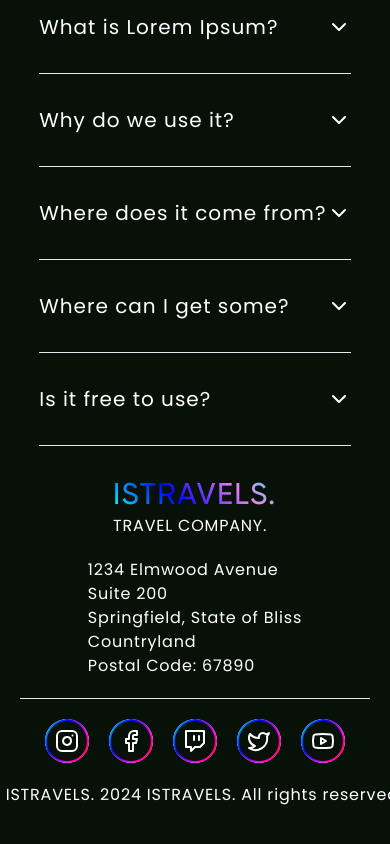
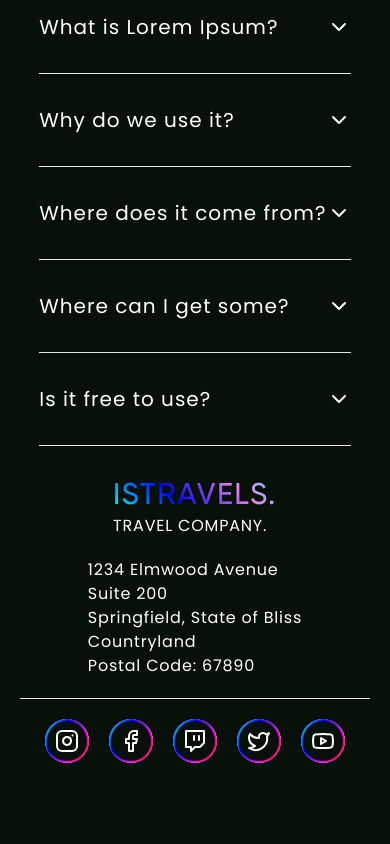
Before and after one commit to FaizanKhan78/istraverls-client, a React (Vite) app: page / in a window 390 px wide. Shown: the part 2293-3137 px from the top of the page. Built offline with nearby package versions, Linux system fonts and the light colour scheme.

Commit message:
footer responsive

```diff
--- a/src/components/footer/Footer.jsx
+++ b/src/components/footer/Footer.jsx
@@ -106,7 +106,7 @@ const Footer = () =>
             } )
           }
         </div>
-        <div className='text-center text-white flex justify-center items-center' >
+        <div className='text-center text-white flex justify-center items-center mobile:hidden' >
           {
             array.map( ( char, i ) =>
             {
--- a/src/validation/registration.jsx
+++ b/src/validation/registration.jsx
@@ -48,8 +48,4 @@ export const registerSchema = Yup.object( {
     .max( 3, "STD should be less than 3 characters" )
     .required( "Please Enter STD" ),
 
-  alternate_number: Yup.string()
-    .matches( /^\d{10}$/, "Alternate Number should be exactly 10 digits long and only contain numbers" )
-    .min( 10, "Alternate Number should be 10 digits" )
-    .max( 10, "Alternate Number should be 10 digits" )
 } );
```
